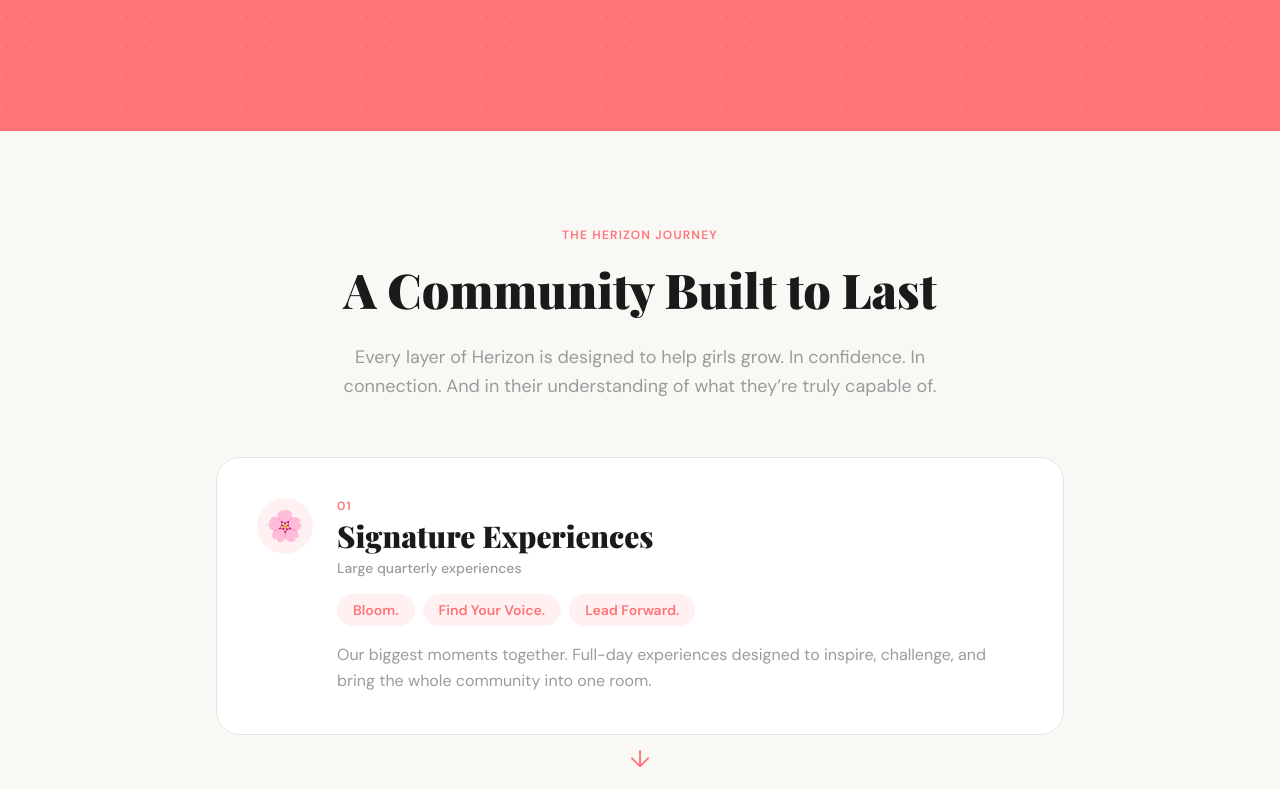
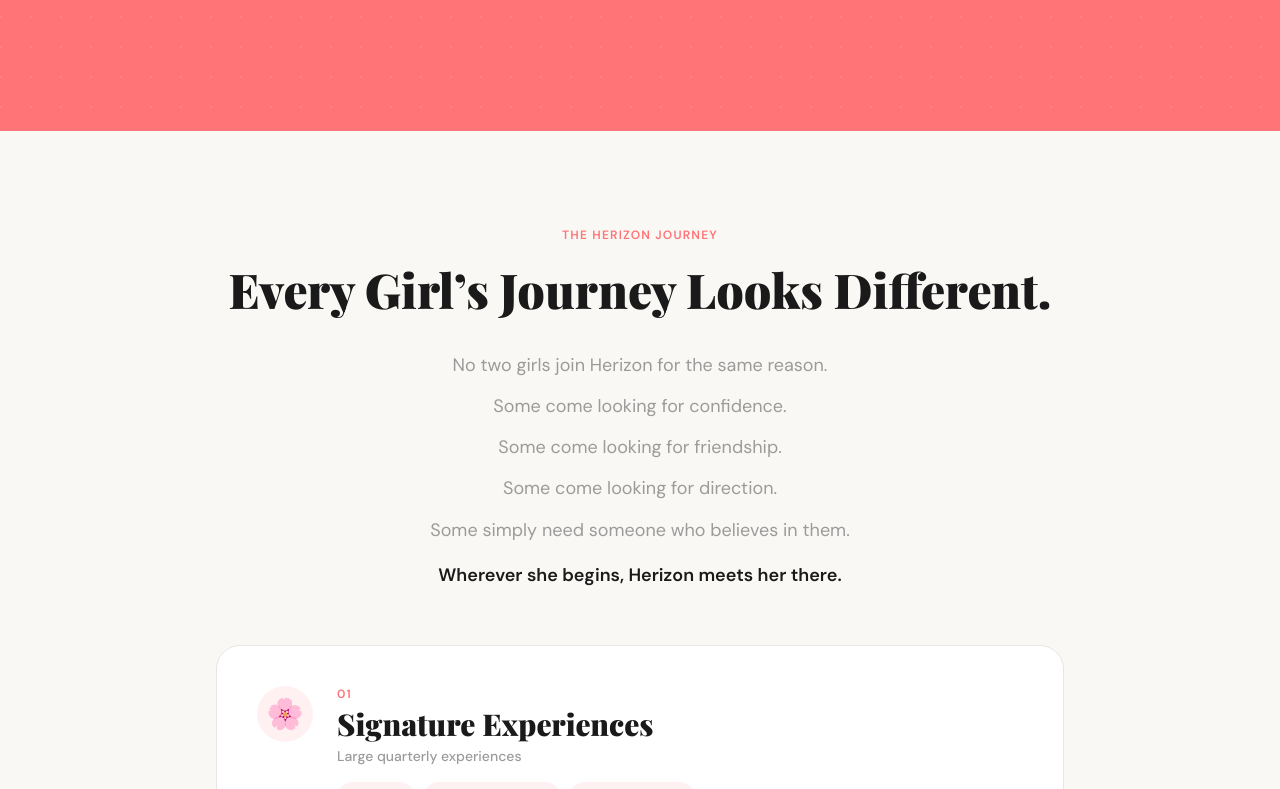
Before and after one commit to flourishprosper/herizonsociety-website, a Next.js app: page /workshops in a window 1280 px wide. Shown: the part 515-1304 px from the top of the page. Built offline with nearby package versions, Linux system fonts and the light colour scheme; a web font is replaced by a local one.

Commit message:
workshops: update journey section with 'Every Girl's Journey Looks Different'

```diff
--- a/src/app/workshops/page.tsx
+++ b/src/app/workshops/page.tsx
@@ -106,13 +106,18 @@ export default function WorkshopsPage() {
             <p className="text-[#FF7477] text-xs font-semibold uppercase tracking-widest mb-4">
               The Herizon Journey
             </p>
-            <h2 className="font-serif text-4xl sm:text-5xl font-black text-[#1A1A1A] leading-tight mb-6">
-              A Community Built to Last
+            <h2 className="font-serif text-4xl sm:text-5xl font-black text-[#1A1A1A] leading-tight mb-8">
+              Every Girl&rsquo;s Journey Looks Different.
             </h2>
-            <p className="text-[#9B9B9B] text-lg leading-relaxed max-w-2xl mx-auto">
-              Every layer of Herizon is designed to help girls grow. In
-              confidence. In connection. And in their understanding of what
-              they&rsquo;re truly capable of.
+            <div className="space-y-3 text-[#9B9B9B] text-lg leading-relaxed max-w-2xl mx-auto mb-4">
+              <p>No two girls join Herizon for the same reason.</p>
+              <p>Some come looking for confidence.</p>
+              <p>Some come looking for friendship.</p>
+              <p>Some come looking for direction.</p>
+              <p>Some simply need someone who believes in them.</p>
+            </div>
+            <p className="text-[#1A1A1A] font-semibold text-lg max-w-2xl mx-auto">
+              Wherever she begins, Herizon meets her there.
             </p>
           </div>
 
```
